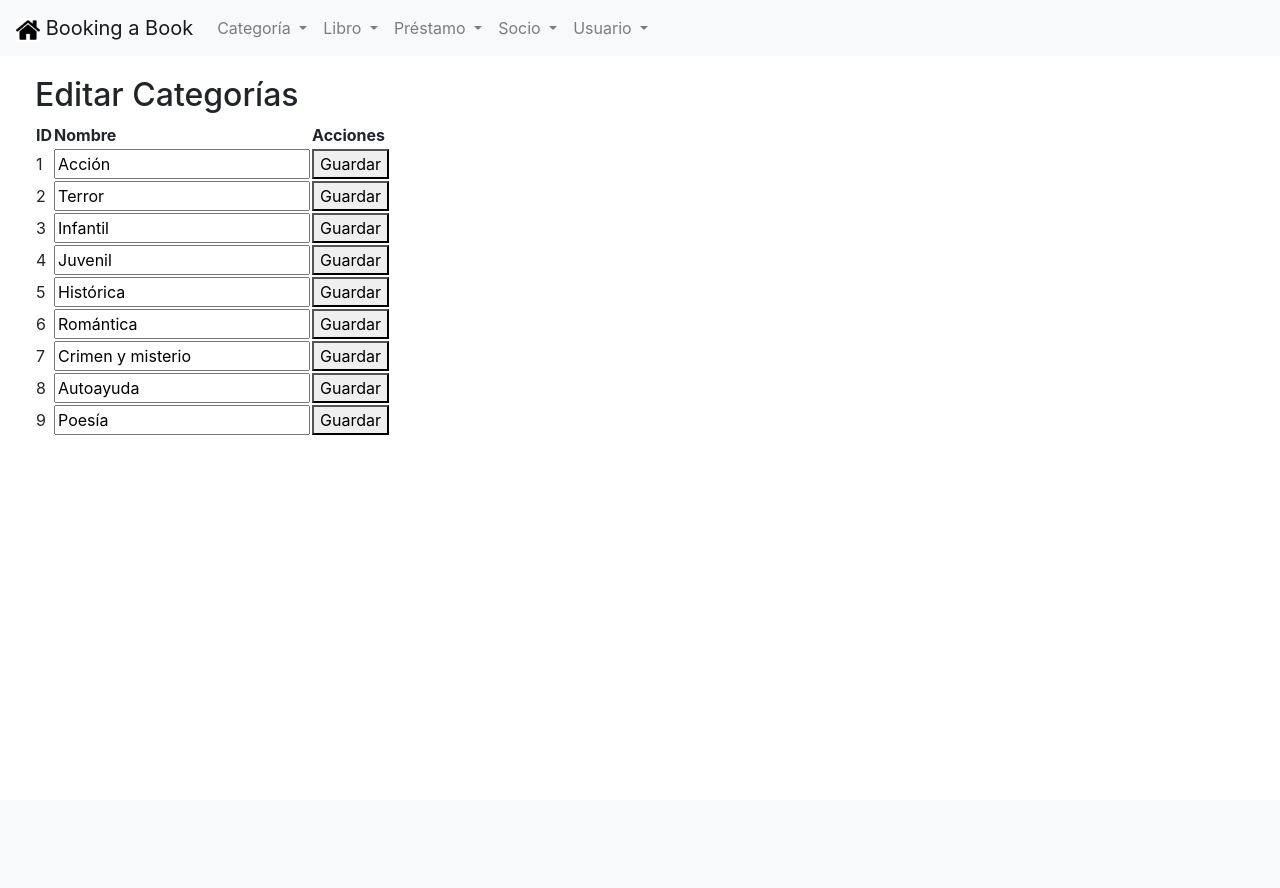
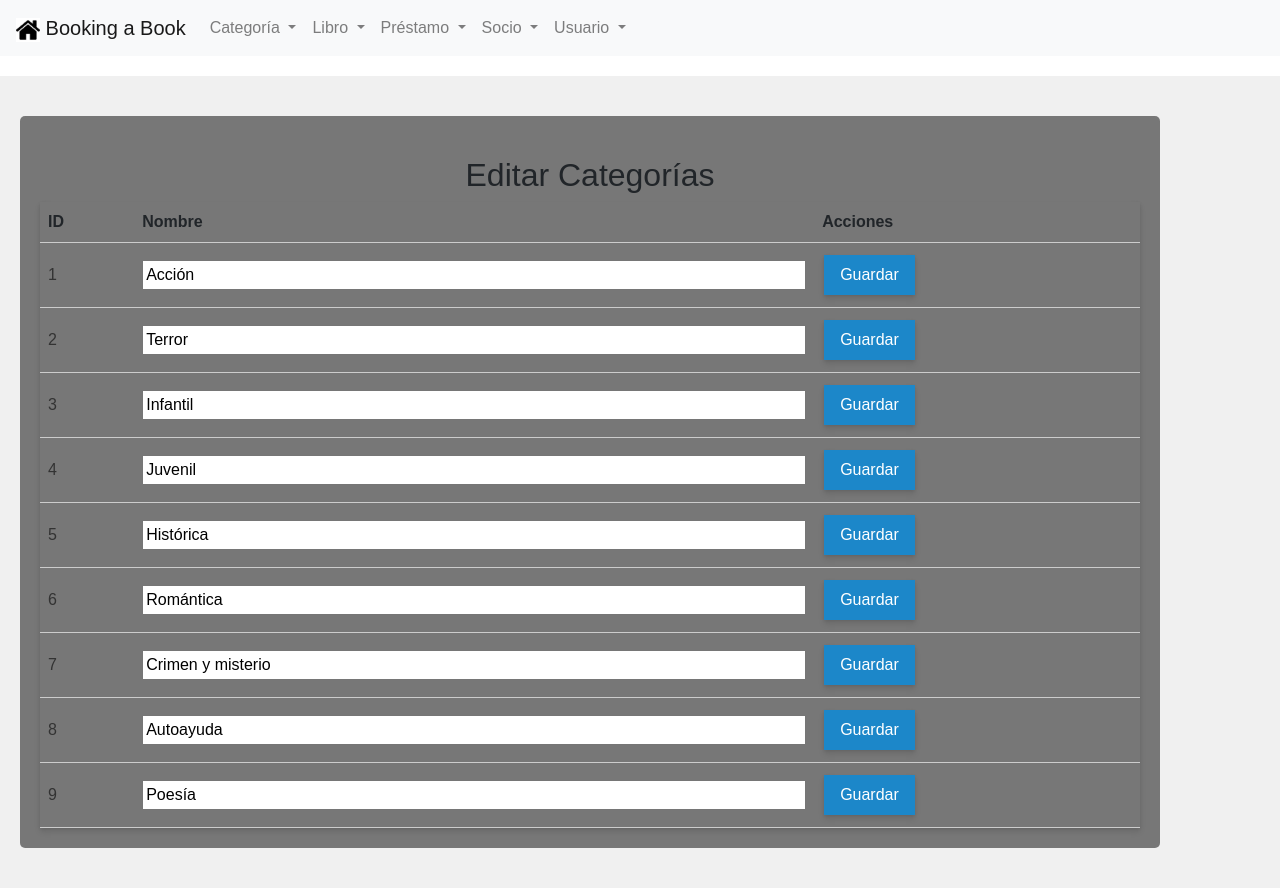
Before and after one commit to montsebc/DAW-PROJECT-MONTSE-BOUZAS, a PHP site: page /views/categoria/editar.php in a window 1280 px wide. Before the commit the page ends 435 px from the top, so only its background shows below. Run offline with PHP 8.4, Linux system fonts and the light colour scheme; data comes from the database, SQL or seed files in the repository.

Commit message:
03/04/2023

```diff
--- a/assets/css/styles.css
+++ b/assets/css/styles.css
@@ -9,18 +9,77 @@
   margin-left: 20px;
 }
 
+.bg-image {
+  background-image: url("../images/fraseInspiradora.png");
+  background-size: 100vw 100vh;
+  background-attachment: fixed;
+}
+body {
+  margin: 0;
+  font-family: Arial, sans-serif;
+}
+.editar-main-container {
+  background-color: rgba(0, 0, 0, 0.5); /* negro con un 50% de opacidad */
+  padding: 20px; /* añadir un poco de espacio alrededor del contenido */
+  border-radius: 5px; /* opcional, para redondear las esquinas */
+}
+.titulo-centrado {
+  text-align: center;
+  margin-top: 20px;
+}
+.background-wrapper {
+  display: flex;
+  justify-content: center;
+  background-color: #f0f0f0;
+  padding: 40px 0;
+}
+th,
+td {
+  border-bottom: 1px solid #ccc;
+  padding: 8px;
+  text-align: left;
+}
+.container1 {
+  background-color: white;
+  padding: 20px;
+  border-radius: 8px;
+  width: 80%;
+  box-shadow: 0 4px 6px rgba(0, 0, 0, 0.1);
+}
+.id-column {
+  color: #333;
+}
+table {
+  box-shadow: 0 4px 6px rgba(0, 0, 0, 0.1), 0 1px 3px rgba(0, 0, 0, 0.08);
+  border-collapse: separate;
+  border-spacing: 0;
+  width: 100%;
+}
+input[type="text"] {
+  width: 100%;
+  box-sizing: border-box;
+}
 
-  .bg-image {
-    width: 100%;
-    height: 100%;
-    background-image: url('../images/fraseInspiradora.png');
-    background-size: contain;
-    background-repeat: no-repeat;
-    background-position: center;
-    position: absolute;
-    top: 0;
-    left: 0;
+button[type="submit"] {
+  box-shadow: 0 4px 6px rgba(0, 0, 0, 0.1), 0 1px 3px rgba(0, 0, 0, 0.08);
+  background-color: #1c87c9;
+  border: none;
+  color: white;
+  padding: 8px 16px;
+  text-align: center;
+  text-decoration: none;
+  display: inline-block;
+  font-size: 16px;
+  margin: 4px 2px;
+  cursor: pointer;
+  transition-duration: 0.4s;
 }
+
+button[type="submit"]:hover {
+  background-color: #8e44ad;
+  color: white;
+}
+
 .bg-container {
   width: 100%;
   height: 100vh;
--- a/bienvenida.php
+++ b/bienvenida.php
@@ -25,9 +25,8 @@ $email = $_SESSION['usuario'];
 
 
 </head>
-<body class="bg-index">
+<body class="bg-index bg-image">
   <div class="bg-container">
-    <div class="bg-image"></div>
 
     <?php if (isset($_SESSION['usuario'])): ?>
     <nav class="navbar navbar-expand-lg navbar-light bg-light fixed-top">
@@ -99,7 +98,7 @@ $email = $_SESSION['usuario'];
             <h1>Bienvenido</h1>
             <p>¡Bienvenido/a <?php echo $email; ?>! Esta es la página de bienvenida.</p>
         </div>
-    </div>
+
 </div>
 <?php endif; ?>
 
--- a/views/categoria/editar.php
+++ b/views/categoria/editar.php
@@ -49,11 +49,16 @@ if ($resultado->num_rows > 0) {
 <html>
 <head>
   <title>Editar Categorías</title>
+  <!-- Biblioteca de estilos de Bootstrap -->
+  <link rel="stylesheet" href="https://stackpath.bootstrapcdn.com/bootstrap/4.3.1/css/bootstrap.min.css" integrity="sha384-ggOyR0iXCbMQv3Xipma34MD+dH/1fQ784/j6cY/iJTQUOhcWr7x9JvoRxT2MZw1T" crossorigin="anonymous">
+
+  <!-- Tu archivo de estilos CSS -->
+  <link rel="stylesheet" href="../assets/css/styles.css">
   </head>
 <body>
-<div class="container main-container">
-
-  <h2>Editar Categorías</h2>
+  <div class="background-wrapper">
+    <div class="container editar-main-container">
+      <h2 class="titulo-centrado">Editar Categorías</h2>
       <table>
         <thead>
           <tr>
@@ -67,7 +72,7 @@ if ($resultado->num_rows > 0) {
             <tr>
               <form method="POST" action="editar.php">
                 <input type="hidden" name="id" value="<?= $categoria['id'] ?>">
-            <td><?= $categoria['id'] ?></td>
+                <td class="id-column"><?= $categoria['id'] ?></td>
                 <td><input type="text" name="nombre" value="<?= $categoria['nombre'] ?>"></td>
                 <td>
                   <button type="submit" name="actualizar">Guardar</button>
@@ -77,12 +82,12 @@ if ($resultado->num_rows > 0) {
           <?php endforeach ?>
         </tbody>
       </table>
-
+    </div>
+  </div>
   <script>
     <?php if (isset($_POST['actualizar'])): ?>
       alert('La categoría ha sido actualizada correctamente.');
     <?php endif; ?>
   </script>
-  </div>
 </body>
 </html>
```
Also changed, not shown: other parts of assets/css/styles.css (+72 -6 lines), views/categoria/listar.php (+6 -7 lines), views/categoria/nuevo.php (+7 -5 lines). Lines whose indentation alone changed are shown as unchanged.
